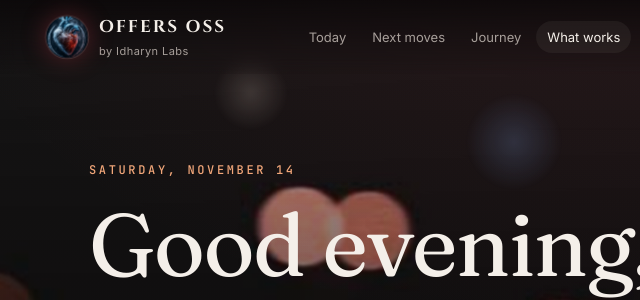
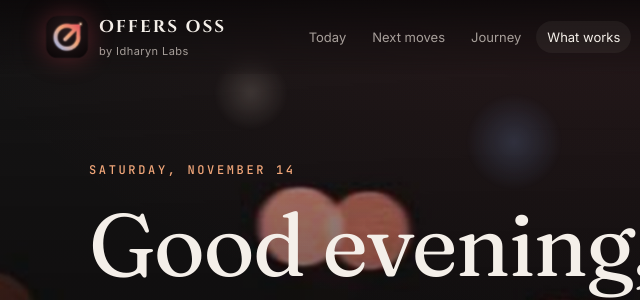
Before and after one commit to Sanjayyykumar/Offers-OSS, a plain HTML site: page dashboard/index.html in a window 1280 px wide. Shown: the top 300 px of the page, 1-641 px from the left. Drawn offline with Linux system fonts and the light colour scheme; animation ran at ten frames a second; a script that the page names is missing.

Commit message:
Dashboard uses the Offers OSS logo; README shows image + live demo link; remove unused files
Co-Authored-By: Claude Opus 5.5 <noreply@anthropic.com>
Claude-Session: https://claude.ai/code/session_014KaHYXJzr5xSio3v39gRjS

```diff
--- a/dashboard/index.html
+++ b/dashboard/index.html
@@ -29,7 +29,7 @@ body{margin:0;color:var(--ink);font:16px/1.6 var(--sans);background:#0a0708;over
 nav{position:sticky;top:0;z-index:20;display:flex;align-items:center;gap:14px;padding:14px clamp(16px,4vw,48px);
   background:linear-gradient(180deg,rgba(10,7,8,.8),rgba(10,7,8,0));backdrop-filter:blur(8px)}
 .brand{display:flex;align-items:center;gap:12px;text-decoration:none;color:inherit}
-.brand img{width:40px;height:40px;border-radius:50%;object-fit:cover;box-shadow:0 0 0 1px rgba(255,255,255,.15),0 0 24px rgba(226,71,90,.35);animation:beat 2.6s ease-in-out infinite}
+.brand img{width:40px;height:40px;border-radius:11px;object-fit:cover;box-shadow:0 0 24px rgba(226,71,90,.35);animation:beat 2.6s ease-in-out infinite}
 @keyframes beat{0%,100%{transform:scale(1)}10%{transform:scale(1.08)}20%{transform:scale(1)}30%{transform:scale(1.05)}}
 .brand b{font:700 17px/1 Cinzel,serif;letter-spacing:.12em}
 .brand small{display:block;font-size:11px;color:var(--muted);letter-spacing:.04em;margin-top:3px}
@@ -189,7 +189,7 @@ footer b{font:700 14px Cinzel,serif;letter-spacing:.12em;color:var(--ink)}
 <body>
 <div id="bg"></div><div id="veil"></div><div id="progress"></div>
 <nav>
-  <a class="brand" href="#top"><img src="assets/mark.jpg" alt=""><div><b id="bProduct"></b><small id="bBy"></small></div></a>
+  <a class="brand" href="#top"><img src="assets/offers-mark.png" alt="Offers OSS"><div><b id="bProduct"></b><small id="bBy"></small></div></a>
   <div class="chapters" id="chapters"></div>
   <a class="tool" id="xl" href="#" target="_blank" rel="noopener" style="text-decoration:none" title="Open the tracker in Excel">▦ Open in Excel</a>
   <button class="tool" id="load" title="Open your tracker .xlsx or data.json">Open tracker</button>
```
Also changed, not shown: brand/mark.png, dashboard/assets/favicon.png, dashboard/assets/mark.jpg (deleted), dashboard/assets/offers-mark.png (added), screenshots/00-dashboard-hero.jpg (added), screenshots/00-dashboard-hero.png (deleted), screenshots/00-dashboard.png, screenshots/07-dashboard-story.png, screenshots/10-status-assistant.png, 2 other files.
